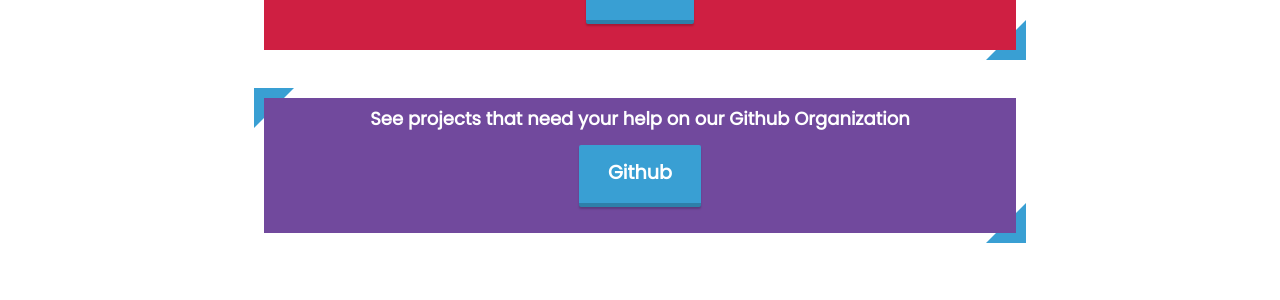
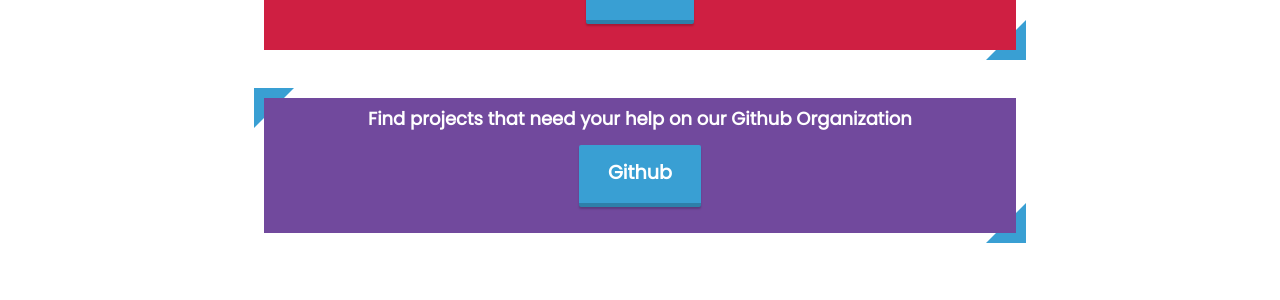
Before and after one commit to CodeForBaltimore/codeforbaltimore, a Jekyll site: the page built from index.html, in a window 1280 px wide. Shown: the part 713-1013 px from the top of the page. Built offline with Jekyll 4.4.1, drawn with Linux system fonts in a browser that asks for light colours; nearby versions of some CDN libraries.

Commit message:
Update index.html

```diff
--- a/index.html
+++ b/index.html
@@ -43,7 +43,7 @@
 			<div class="card-content">
 				<div class="call-out">
 					<div class="call-out-inner">
-						<h2 class="t-h4">See projects that need your help on our Github Organization</h2>
+						<h2 class="t-h4">Find projects that need your help on our Github Organization</h2>
 							<a href="{{site.gith}}" class="btn-secondary">Github</a>
 						</h2>
 					</div>
```
